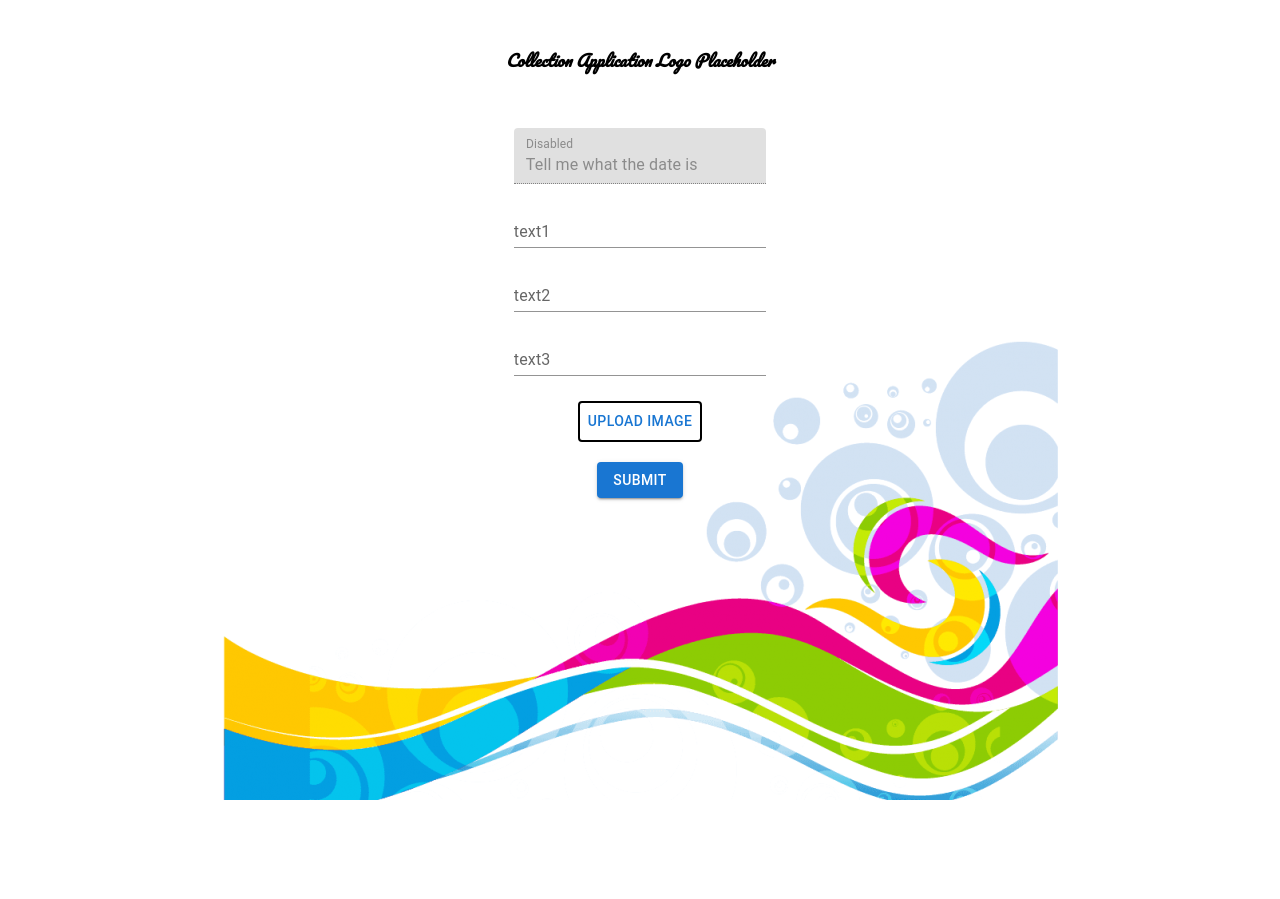
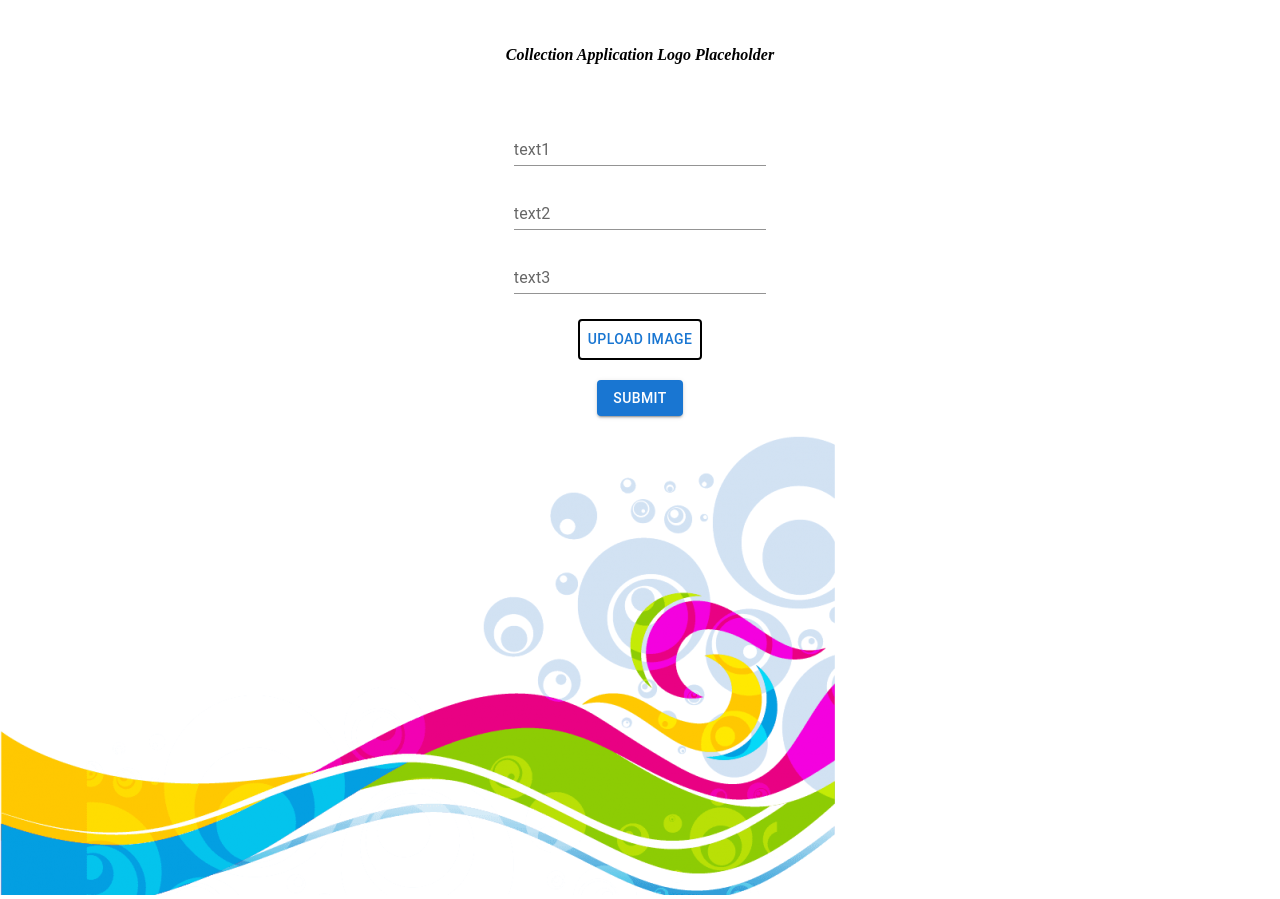
Before and after one commit to robotsch/collection-app, a React (Vite) app: page / in a window 1280 px wide. Before the commit the page ends 800 px from the top, so only its background shows below. Built offline with nearby package versions, Linux system fonts and the light colour scheme.

Commit message:
:art: add media only css styling and align placeholder text

```diff
--- a/src/components/Input.jsx
+++ b/src/components/Input.jsx
@@ -14,7 +14,8 @@ export default function Input() {
           'display': 'flex',
           'flexDirection': 'column',
           'justifyContent': 'center',
-          'alignItems': 'center'
+          'alignItems': 'center',
+          'width': '100%'
         }}
         noValidate
         autoComplete="off"
@@ -26,13 +27,6 @@ export default function Input() {
             </i>
           </b>
         </div>
-        <TextField
-          disabled
-          id="filled-disabled"
-          label="Disabled"
-          defaultValue="Tell me what the date is"
-          variant="filled"
-        />
         <TextField
           id="filled-text1"
           label="text1"
@@ -73,8 +67,8 @@ export default function Input() {
         >
           Submit
         </Button>
-        <img id="background-flare" src="src\public\toppng.com-wave-clip-border-wave-border-1046x575.png"></img>
       </Box>
+      <img id="background-flare" src="src\public\toppng.com-wave-clip-border-wave-border-1046x575.png"></img>
     </div>
   )
 }
--- a/src/components/Input.scss
+++ b/src/components/Input.scss
@@ -1,12 +1,16 @@
-@import url('https://fonts.googleapis.com/css2?family=Pacifico&display=swap');
+// Placeholder for now
+// @import url('https://fonts.googleapis.com/css2?family=Pacifico&display=swap');
 
 #logo-text{
   display: flex;
   font-family: 'Pacifico', cursive;
   margin: 46px;
+  text-align: center;
 }
 
-#background-flare{
-  position: absolute;
-  bottom: 0;
+@media only screen and (max-width: 515px){
+  #background-flare{
+    position: absolute;
+    bottom: 0;
+  }
 }
```
